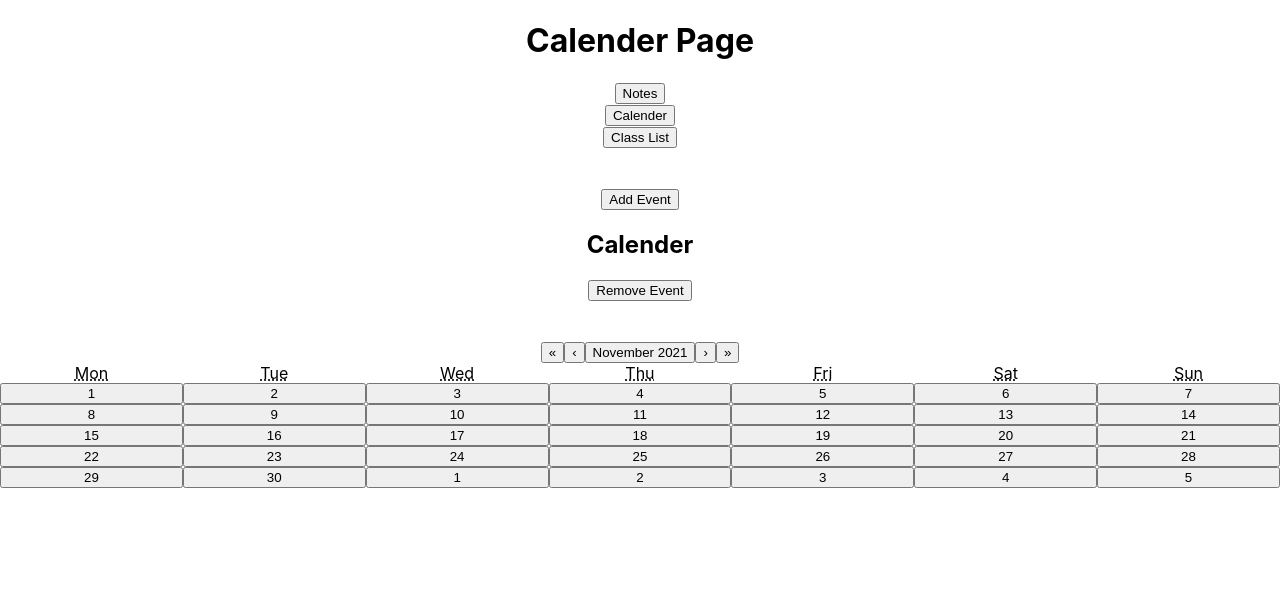
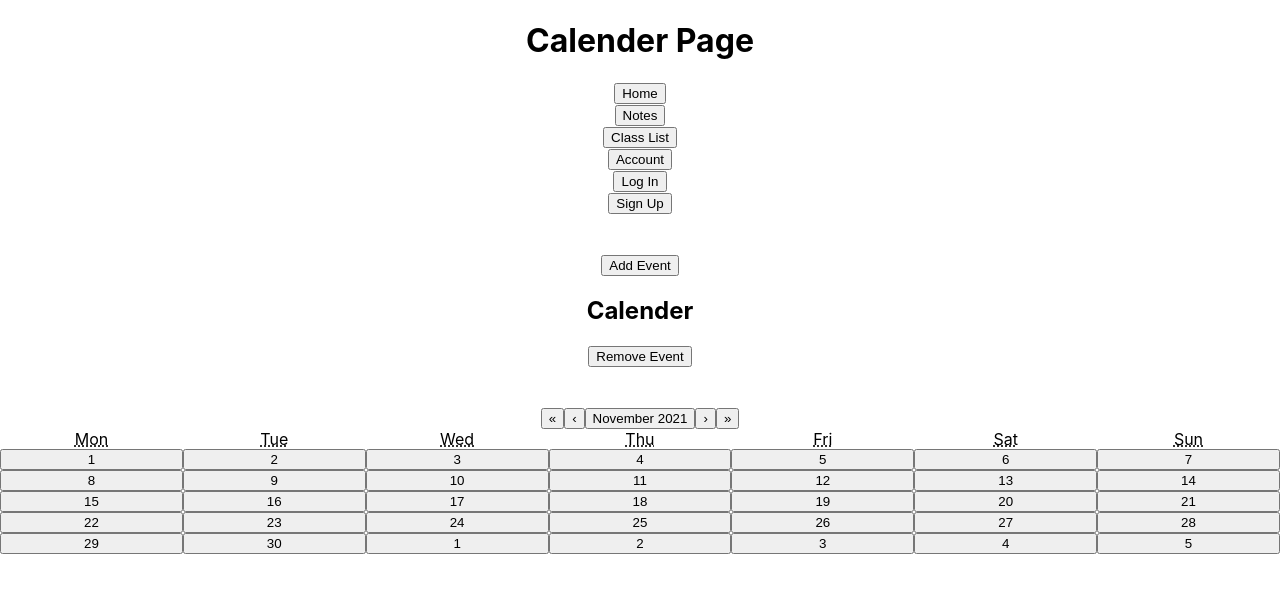
Before and after one commit to TomNin97/ThoughtCloud, a React (Create React App) app in the folder thought-cloud/: page / in a window 1280 px wide. Shown: the top 592 px of the page. Built offline with nearby package versions, Linux system fonts and the light colour scheme.

Commit message:
Added notes page, moved navigation menu to shared header

```diff
--- a/thought-cloud/src/App.js
+++ b/thought-cloud/src/App.js
@@ -4,6 +4,7 @@ import { LoginPage } from './login_page/login-page.js';
 import {DashBoard} from "./account_page/account_page.js"
 import { MainClassPage } from './main_class_page/main_class_page';
 import { SignUpPage } from './login_page/signup-page';
+import { NotesPage } from './notes_page/notes_page.js';
 import {Route, Switch} from 'react-router-dom';
 
 function App() {
@@ -12,6 +13,7 @@ function App() {
      <Switch>
       <Route path='/' exact> <MainClassPage/> </Route>
       <Route path='/login'> <LoginPage/> </Route>
+      <Route path='/notes'> <NotesPage/> </Route>
       <Route path='/signup'> <SignUpPage/> </Route>
       </Switch>
     </div>
--- a/thought-cloud/src/main_class_page/main_class_page.js
+++ b/thought-cloud/src/main_class_page/main_class_page.js
@@ -42,13 +42,6 @@ export class MainClassPage extends React.Component {
        return (
        <div className= "page-wrapper">
            <Header title= {this.state.currentPage}/>
-            <div className = "page-selection-section">
-                <MainPageButtons title = "Notes"/>
-                <MainPageButtons title = "Calender"/>
-                <MainPageButtons title = "Class List"/>
-            </div>
-            <br/>
-            <br/>
            <div className= "sub-page-wrapper">
                 {this.getCurrentPage(this.state.currentPage)}
            </div>
--- /dev/null
+++ b/thought-cloud/src/notes_page/notes_page.js
@@ -0,0 +1,20 @@
+import React from 'react';
+import { Header, CalenderComponent, MainPageButtons } from '../shared-components/shared-components';
+
+
+//enums for identifying pages
+
+export class NotesPage extends React.Component {
+
+    constructor(props) {
+        super(props);
+    }
+
+    render() {
+       return (
+       <div className= "page-wrapper">
+           <Header title= "Notes"/>
+       </div>
+       );
+    }
+}
--- a/thought-cloud/src/shared-components/shared-components.js
+++ b/thought-cloud/src/shared-components/shared-components.js
@@ -1,5 +1,6 @@
 import Calender from 'react-calendar';
 import React, { useState } from 'react';
+import {Link} from 'react-router-dom';
 
 const CustomButton = (props) => {
     return (
@@ -13,6 +14,16 @@ const Header = (props) => {
     return (
         <div className="header-wrapper">
             <h1>{props.title}</h1>
+            <div className = "page-selection-section">
+                <MainPageButtons title = "Home" propRoute = '/'/>
+                <MainPageButtons title = "Notes" propRoute = '/notes'/>
+                <MainPageButtons title = "Class List"/>
+                <MainPageButtons title = "Account" propRoute = '/account'/>
+                <MainPageButtons title = "Log In" propRoute = "/login"/>
+                <MainPageButtons title = "Sign Up" propRoute = "/signup"/>
+            </div>
+            <br/>
+            <br/>
         </div>
     );
 }
@@ -28,7 +39,7 @@ const ClassButton = (props) => {
 const MainPageButtons = (props) => {
     return (
         <div className = "button-wrapper">
-            <button onClick = {props.onClick}>{props.title}</button>
+            <Link to={props.propRoute}><button onClick = {props.onClick}>{props.title}</button></Link>
         </div>
     );
 }
```
